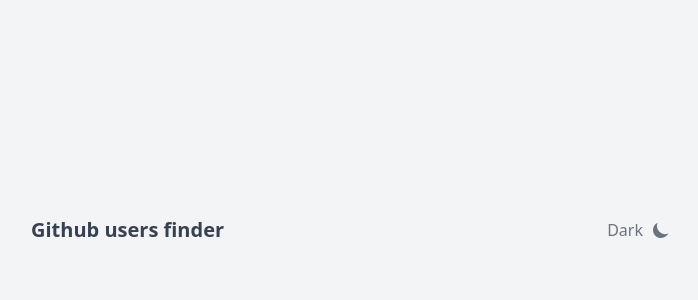
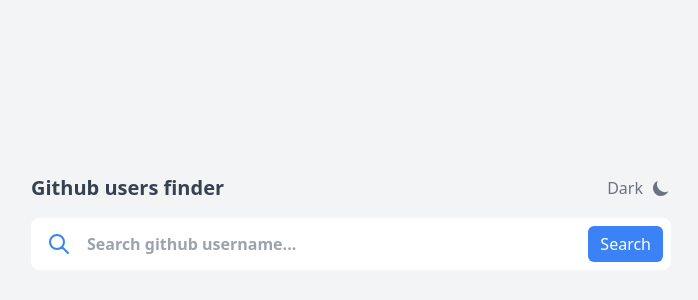
Before and after one commit to hooman182/github-user-search, a Vue app: page / in a window 1280 px wide. Shown: the part 170-470 px from the top of the page, without its empty margins (289-987 px from the left). Built offline with nearby package versions, Linux system fonts and the light colour scheme.

Commit message:
feat: Create new component
Create SearchBar component

Import SearchBar component to index view

```diff
--- /dev/null
+++ b/src/components/SearchBar.vue
@@ -0,0 +1,26 @@
+<template>
+  <form method="post" class="w-full my-4">
+    <div class="bg-white dark:bg-opacity-20 flex items-center rounded-lg p-2">
+      <svg
+        xmlns="http://www.w3.org/2000/svg"
+        class="h-6 w-6 ml-2 text-blue-500"
+        fill="none"
+        viewBox="0 0 24 24"
+        stroke="currentColor"
+      >
+        <path
+          stroke-linecap="round"
+          stroke-linejoin="round"
+          stroke-width="2"
+          d="M21 21l-6-6m2-5a7 7 0 11-14 0 7 7 0 0114 0z"
+        />
+      </svg>
+      <input type="text" placeholder="Search github username..." class="bg-white bg-opacity-0 flex-1 mx-4 outline-none font-semibold dark:text-gray-400"/>
+      <button type="submit" class="btn-blue">Search</button>
+    </div>
+  </form>
+</template>
+
+<script>
+export default {};
+</script>
--- a/src/views/Index.vue
+++ b/src/views/Index.vue
@@ -1,17 +1,27 @@
 <template>
-  <div class="h-screen w-1/2 m-auto flex flex-col items-center justify-center">
-      <TheHeader />
+  <div
+    class="
+      h-screen
+      w-full
+      lg:w-1/2
+      p-5
+      lg:p-0
+      lg:m-auto
+      flex flex-col
+      items-center
+      justify-center
+    "
+  >
+    <TheHeader />
+    <SearchBar />
   </div>
 </template>
 
 <script>
 import TheHeader from "@/components/TheHeader";
+import SearchBar from "@/components/SearchBar";
 export default {
   name: "Index",
-  components: {TheHeader}
-}
+  components: { TheHeader, SearchBar },
+};
 </script>
-
-<style>
-
-</style>
```
